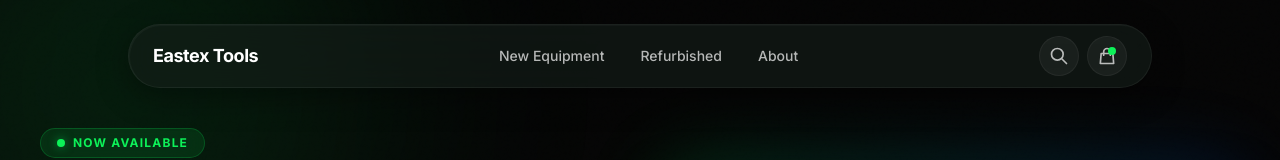
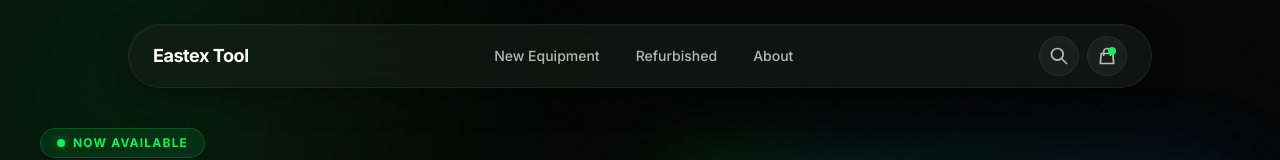
Before and after one commit to teamanylink/eastex-tools, a Next.js app: page / in a window 1280 px wide. Shown: the top 160 px of the page. Built offline with nearby package versions, Linux system fonts and the light colour scheme.

Commit message:
Rename brand from 'Eastex Tools' to 'Eastex Tool'
- Updated all instances across components, pages, and API routes
- Fixed grammar in warranty page

```diff
--- a/src/app/(frontend)/privacy/page.tsx
+++ b/src/app/(frontend)/privacy/page.tsx
@@ -12,7 +12,7 @@ export default function PrivacyPage() {
                 <div className="text-xl text-white/60 leading-relaxed max-w-2xl space-y-4 text-base">
                     <p>Last Updated: December 2025</p>
                     <p>
-                        Eastex Tools respects your privacy. This policy outlines how we collect, use, and protect your personal information.
+                        Eastex Tool respects your privacy. This policy outlines how we collect, use, and protect your personal information.
                     </p>
                     <h3 className="text-white font-bold mt-4">Data Collection</h3>
                     <p>
--- a/src/app/(frontend)/products/new/[slug]/page.tsx
+++ b/src/app/(frontend)/products/new/[slug]/page.tsx
@@ -283,7 +283,7 @@ export default async function NewProductPage({ params }: ProductPageProps) {
                         <ul className="space-y-6">
                             {[
                                 ["Professional Grade", "Built for demanding professional applications with industrial-grade components."],
-                                ["Authorized Dealer", "Eastex Tools is an authorized RIDGID dealer. All products include full manufacturer warranty."],
+                                ["Authorized Dealer", "Eastex Tool is an authorized RIDGID dealer. All products include full manufacturer warranty."],
                                 ["Expert Support", "Our team of specialists can help with product selection, training, and ongoing support."],
                                 ["Fast Shipping", "Most orders ship within 1-2 business days. Free shipping on orders over $500."],
                             ].map(([title, desc], i) => (
--- a/src/app/(frontend)/warranty/page.tsx
+++ b/src/app/(frontend)/warranty/page.tsx
@@ -11,7 +11,7 @@ export default function WarrantyPage() {
                 </h1>
                 <div className="text-xl text-white/60 leading-relaxed max-w-2xl">
                     <p className="mb-4">
-                        All Eastex Tools come with our standard Iron-Clad Guarantee. We stand behind the quality of our industrial equipment.
+                        All Eastex Tool products come with our standard Iron-Clad Guarantee. We stand behind the quality of our industrial equipment.
                     </p>
                     <ul className="list-disc list-inside space-y-2 mt-4">
                         <li><strong>New Equipment:</strong> 3-Year Limited Warranty covering defects in materials and workmanship.</li>
--- a/src/app/about/page.tsx
+++ b/src/app/about/page.tsx
@@ -6,7 +6,7 @@ import { Header } from '@/components/layout/Header';
 import { Footer } from '@/components/layout/Footer';
 
 export const metadata: Metadata = {
-    title: 'About Us | Eastex Tools',
+    title: 'About Us | Eastex Tool',
     description: 'Family-owned industrial equipment supplier in Coldspring, TX. Specializing in pipe threading equipment, refurbishment, and purchasing used tools.',
 };
 
--- a/src/app/api/ebay-import/route.ts
+++ b/src/app/api/ebay-import/route.ts
@@ -184,7 +184,7 @@ export async function POST(request: NextRequest) {
             const importedProducts: Array<{ id: number; name: string }> = [];
             const errors: string[] = [];
 
-            // First, find or create "Eastex Tools" as a manufacturer
+            // First, find or create "Eastex Tool" as a manufacturer
             let manufacturerId: number | undefined;
             try {
                 const existingManufacturer = await payload.find({
@@ -199,7 +199,7 @@ export async function POST(request: NextRequest) {
                     const newManufacturer = await payload.create({
                         collection: "manufacturers",
                         data: {
-                            name: "Eastex Tools",
+                            name: "Eastex Tool",
                             slug: "eastex-tools",
                             website: "https://www.ebay.com/str/eastextoolllc",
                             featured: true,
--- a/src/app/globals.css
+++ b/src/app/globals.css
@@ -1,7 +1,7 @@
 @import "tailwindcss";
 
 /* ==========================================
-   EASTEX TOOLS - GLASSMORPHIC DARK THEME
+   EASTEX TOOL - GLASSMORPHIC DARK THEME
    ========================================== */
 
 :root {
--- a/src/app/layout.tsx
+++ b/src/app/layout.tsx
@@ -9,7 +9,7 @@ const inter = Inter({
 });
 
 export const metadata: Metadata = {
-    title: "Eastex Tools - Premium Industrial Equipment",
+    title: "Eastex Tool - Premium Industrial Equipment",
     description:
         "Premium new and certified refurbished equipment for the modern job site. Precision tools for precision work.",
     keywords: ["power tools", "industrial equipment", "refurbished tools", "RIDGID", "Greenlee", "Victaulic", "press tools", "drain cleaning"],
--- a/src/components/layout/Footer.tsx
+++ b/src/components/layout/Footer.tsx
@@ -12,7 +12,7 @@ export function Footer() {
                     <Link href="/" className="flex items-center gap-3">
 
                         <span className="text-white text-lg font-bold tracking-tight">
-                            Eastex Tools
+                            Eastex Tool
                         </span>
                     </Link>
                     <p className="text-white/40 text-sm max-w-xs">
--- a/src/components/layout/Header.tsx
+++ b/src/components/layout/Header.tsx
@@ -13,7 +13,7 @@ export function Header() {
         <Link href="/" className="flex items-center gap-3 group">
 
           <span className="text-white text-lg font-bold tracking-tight group-hover:text-primary transition-colors">
-            Eastex Tools
+            Eastex Tool
           </span>
         </Link>
 
--- a/src/lib/authorizenet.ts
+++ b/src/lib/authorizenet.ts
@@ -92,7 +92,7 @@ export async function chargeCreditCard(request: ChargeRequest): Promise<ChargeRe
         // Order info
         const orderDetails = new ApiContracts.OrderType();
         orderDetails.setInvoiceNumber(request.invoiceNumber || `INV-${Date.now()}`);
-        orderDetails.setDescription(request.orderDescription || "Eastex Tools Purchase");
+        orderDetails.setDescription(request.orderDescription || "Eastex Tool Purchase");
 
         // Line items
         const lineItemsArr: InstanceType<typeof ApiContracts.LineItemType>[] = [];
```
